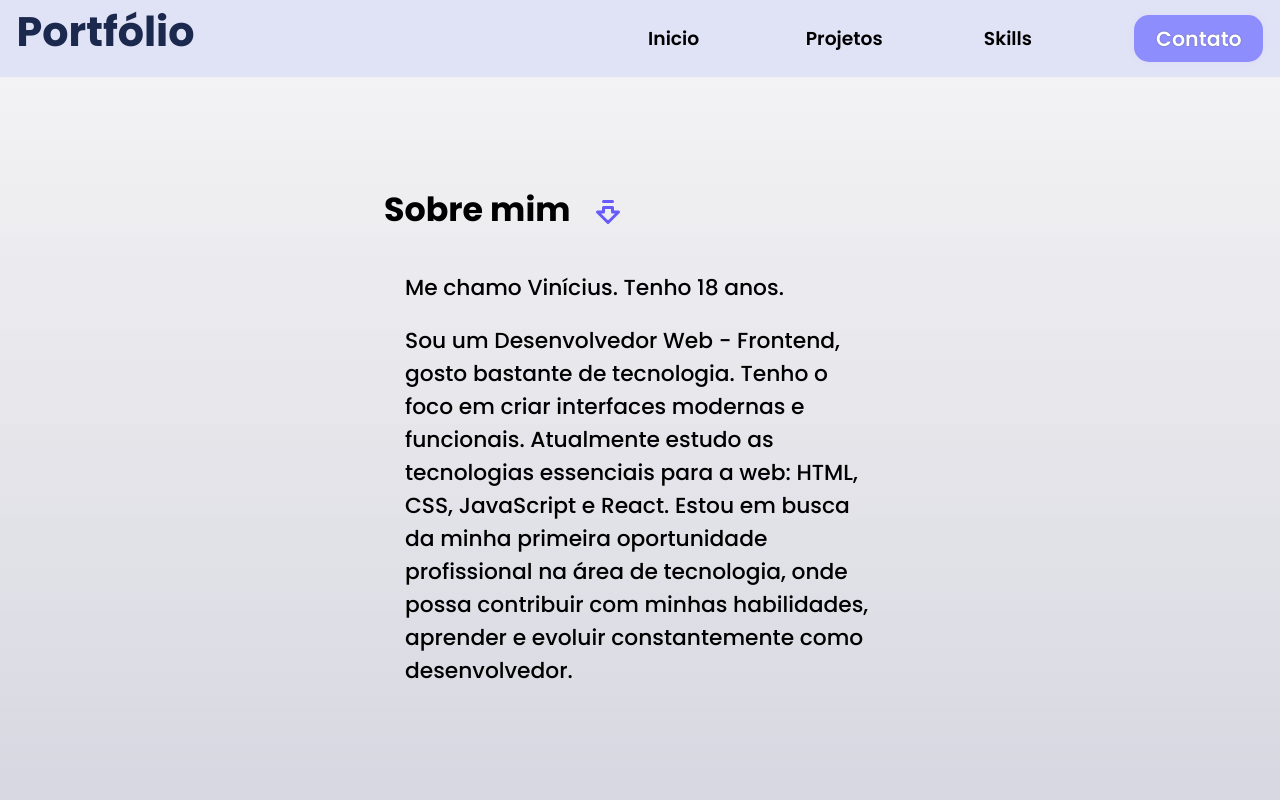
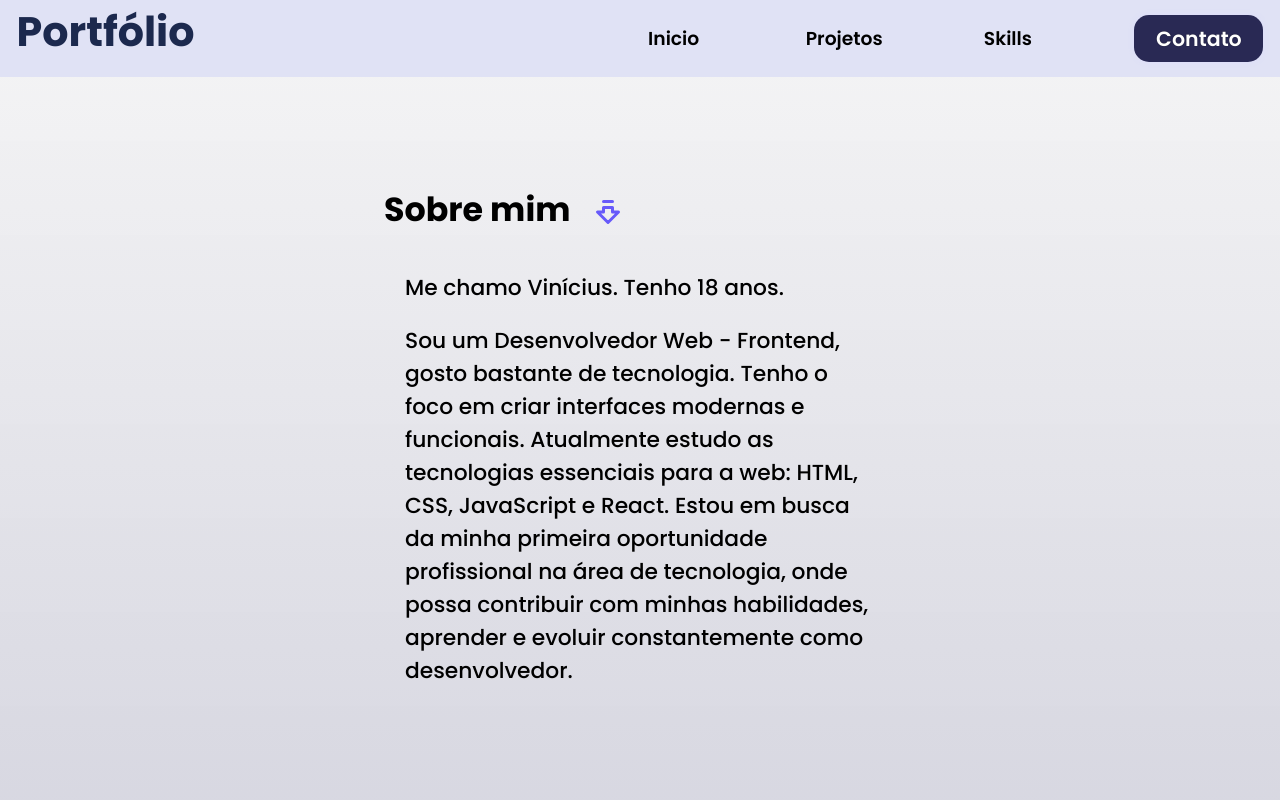
Before and after one commit to SantV7/personal_portifolio, a React (Vite) app: page / in a window 1280 px wide. Shown: the top 800 px of the page. Built offline with nearby package versions, Linux system fonts and the light colour scheme; some icons are missing.

Commit message:
just test as deploy

```diff
--- a/src/style/header/btncontact.css
+++ b/src/style/header/btncontact.css
@@ -1,6 +1,6 @@
 #btn_contact {
     text-decoration: none;
-    background-color: rgb(141, 141, 253);
+    background-color: rgb(41, 41, 84);
     border: none;
     border-radius: 15px;
     color: white;
```
